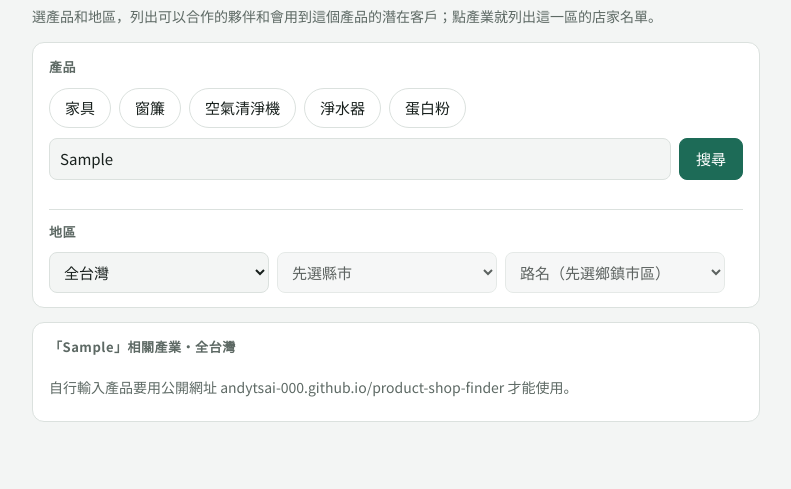
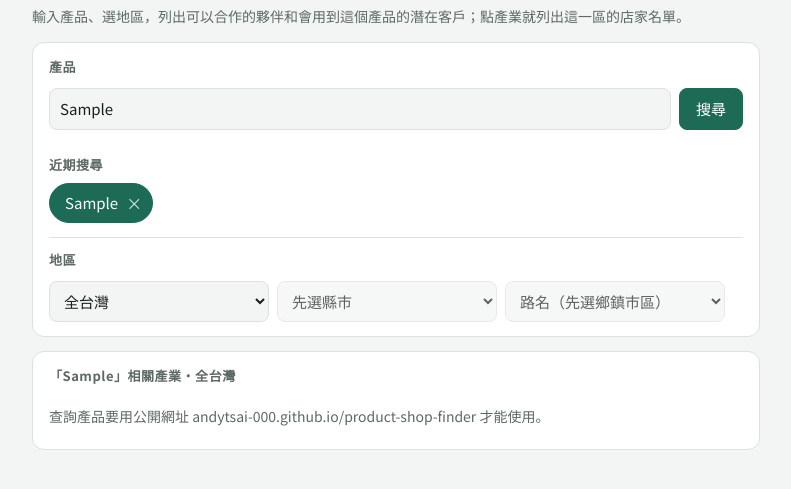
Before and after one commit to AndyTsai-000/product-shop-finder, a plain HTML site: page site/index.html in a window 1280 px wide. Both pictures are taken after typing "Sample" into the empty fields and a click on the button "搜尋". Shown: the part 73-562 px from the top of the page, without its empty margins (244-1035 px from the left). Drawn offline with Linux system fonts and the light colour scheme; no server answers.

Commit message:
產品改成「近期搜尋」：取消固定的五個產品，搜尋過的產品保留最近 10 筆（可移除）；後台產品篩選改用實際有標記的產品
Co-Authored-By: Claude Opus 5.5 <noreply@anthropic.com>

```diff
--- a/site/index.html
+++ b/site/index.html
@@ -44,6 +44,16 @@ h1{font-size:24px;margin:0;text-wrap:balance}
 .chip:hover{border-color:var(--accent)}
 .chip:focus-visible,.go:focus-visible,select:focus-visible,input:focus-visible,.btn:focus-visible{outline:2px solid var(--accent);outline-offset:2px}
 .chip.on{background:var(--accent);border-color:var(--accent);color:var(--accent-ink)}
+.recent{display:flex;flex-direction:column;gap:8px}
+.chip-w{display:inline-flex;align-items:center;border:1px solid var(--line);border-radius:999px;background:var(--card)}
+.chip-w:hover{border-color:var(--accent)}
+.chip-w.on{background:var(--accent);border-color:var(--accent)}
+.chip-w .chip{border:0;background:none;padding-right:6px}
+.chip-w.on .chip{color:var(--accent-ink)}
+.chip-w .rm{font:inherit;font-size:16px;line-height:1;border:0;background:none;color:var(--sub);cursor:pointer;padding:4px 10px 4px 2px;border-radius:0 999px 999px 0}
+.chip-w.on .rm{color:var(--accent-ink);opacity:.8}
+.chip-w .rm:hover{color:var(--warn)}
+.chip-w .rm:focus-visible{outline:2px solid var(--accent);outline-offset:-2px}
 .row{display:flex;gap:8px;flex-wrap:wrap}
 input,select{font:inherit;color:var(--ink);background:var(--bg);border:1px solid var(--line);
   border-radius:8px;padding:8px 10px;min-width:0}
@@ -238,7 +248,7 @@ select{flex:1 1 140px;max-width:220px}
       </div>
     </div>
   </header>
-  <p class="lead">選產品和地區，列出可以合作的夥伴和會用到這個產品的潛在客戶；點產業就列出這一區的店家名單。</p>
+  <p class="lead">輸入產品、選地區，列出可以合作的夥伴和會用到這個產品的潛在客戶；點產業就列出這一區的店家名單。</p>
 
   <section class="step gate" id="gate" hidden>
     <h2>請先登入</h2>
@@ -258,11 +268,14 @@ select{flex:1 1 140px;max-width:220px}
   </div>
   <section class="step">
     <div class="label">產品</div>
-    <div class="chips" id="products"></div>
     <form class="row" id="searchForm">
-      <input id="q" placeholder="或自行輸入產品，例如：沙發" maxlength="20" aria-label="自行輸入產品">
+      <input id="q" placeholder="輸入產品，例如：沙發、淨水器" maxlength="20" aria-label="輸入產品" enterkeyhint="search">
       <button class="btn solid">搜尋</button>
     </form>
+    <div class="recent" id="recentBox" hidden>
+      <span class="label">近期搜尋</span>
+      <div class="chips" id="products"></div>
+    </div>
     <div class="label sep">地區</div>
     <div class="row">
       <select id="county" aria-label="縣市"></select>
@@ -293,43 +306,11 @@ select{flex:1 1 140px;max-width:220px}
 </div>
 
 <script>
-/* 產品 → 依關係分類的相關產業。用「、」分隔，「名稱=搜尋字」可指定送去 Google 地圖的字 */
+/* 產品的相關產業分兩類。產業清單用「、」分隔，「名稱=搜尋字」可指定送去 Google 地圖的字 */
 const GROUPS = [
   ['partner', '合作夥伴', '可以互相介紹客人、一起接案'],
   ['client', '潛在客戶', '會用到這個產品，可以去推銷']
 ];
-const PRODUCTS = {
-  '家具': {
-    same: '家具行、家具批發、實木家具、訂製家具、二手家具、辦公家具',
-    up: '家具工廠、木材行、五金行、沙發布・皮革=沙發布 皮革、海綿・床墊=海綿 床墊工廠',
-    partner: '室內設計=室內設計公司、系統櫃、裝潢工程=裝潢公司、窗簾店、燈具店、木地板、搬家公司、房屋仲介、包租代管、地毯地墊、家飾雜貨、寢具店、壁紙、油漆工程、磁磚石材、清潔公司',
-    client: '建設公司、飯店、民宿、旅館・青旅、餐廳、咖啡廳、月子中心、補習班、安親班、長照中心、幼兒園、托嬰中心、診所、美容 SPA、美髮店、公司行號、共享辦公室、學校'
-  },
-  '窗簾': {
-    same: '窗簾店、百葉窗・捲簾=百葉窗 捲簾、窗簾工廠、窗簾清洗',
-    up: '窗簾布料批發=窗簾布 批發、窗簾軌道五金=窗簾軌道 五金、布料行',
-    partner: '室內設計=室內設計公司、裝潢工程=裝潢公司、系統櫃、家具行、壁紙、油漆工程、鋁門窗、玻璃行、清潔公司、搬家公司、燈具店、木地板、地毯地墊、家飾雜貨、寢具店、房屋仲介、防水抓漏',
-    client: '建設公司、飯店、民宿、旅館・青旅、診所、牙醫診所、中醫診所、醫院、月子中心、長照中心、補習班、安親班、幼兒園、托嬰中心、包租代管、美容 SPA、公司行號、學校'
-  },
-  '空氣清淨機': {
-    same: '空氣清淨機、家電行、家電量販店、3C 賣場=3C賣場',
-    up: '濾網耗材=空氣清淨機 濾網、家電維修、電器批發',
-    partner: '冷氣空調、全熱交換器、室內設計=室內設計公司、裝潢工程=裝潢公司、嬰兒用品店、寵物用品店、除甲醛・空氣檢測=除甲醛 空氣檢測、清潔公司、搬家公司、房屋仲介、水電行、系統櫃、動物醫院、寢具店',
-    client: '診所、牙醫診所、中醫診所、醫院、幼兒園、托嬰中心、月子中心、補習班、安親班、才藝教室、美髮店、美容 SPA、美甲美睫、寵物美容、寵物旅館、長照中心、共享辦公室、公司行號、律師・會計師、飯店'
-  },
-  '淨水器': {
-    same: '淨水器、飲水機、RO 逆滲透=RO逆滲透、淨水設備',
-    up: '濾心耗材=淨水器 濾心、水電材料行、水處理設備=水處理設備 工廠',
-    partner: '水電行、廚具行、熱水器、室內設計=室內設計公司、裝潢工程=裝潢公司、水塔清洗、系統櫃、衛浴設備、家電行、家電維修、清潔公司、房屋仲介、建設公司、包租代管',
-    client: '餐廳、咖啡廳、飲料店、早餐店、便當・自助餐、火鍋店、麵包烘焙、甜點冰品、幼兒園、托嬰中心、補習班、安親班、學校、健身房、診所、牙醫診所、動物醫院、共享辦公室、公司行號、長照中心'
-  },
-  '蛋白粉': {
-    same: '運動營養品=運動營養品 乳清蛋白、保健食品店=保健食品、藥局、藥妝店、有機食品店',
-    up: '食品原料行、保健食品代工=保健食品 代工、營養品批發=保健食品 批發',
-    partner: '健身工作室=私人教練 健身工作室、營養諮詢=營養師 營養諮詢、運動用品店、物理治療=物理治療所、瑜伽教室、中醫診所、自行車店、診所、早餐店、飲料店',
-    client: '健身房、拳擊館、運動中心、瘦身美容、長照中心、月子中心、跑步・運動社團=路跑 運動俱樂部、超市・量販店、便利商店、美容 SPA、按摩・養生館、醫院、大專院校、學校'
-  }
-};
 const parse = s => (s || '').split('、').filter(Boolean).map(w => {
   const [name, q] = w.split('=');
   return { name, q: q || name };
@@ -364,11 +345,14 @@ const districtsOf = c => (AREAS[c] || '').split(' ').filter(Boolean)
   .map(d => /[市鎮鄉區]$/.test(d) ? d : d + '區');
 
 const $ = id => document.getElementById(id);
-let product = '家具';
-/* 不在 PRODUCTS 裡的就是自行輸入的產品：相關產業由伺服器請 AI 從現有產業挑，結果存在 CUSTOM */
-const isCustom = () => !PRODUCTS[product];
+let product = '';
+/* 產品都由使用者輸入：相關產業由伺服器請 AI 從現有產業挑，結果存在 CUSTOM */
 const CUSTOM = {};
-const tableOf = p => PRODUCTS[p] || CUSTOM[p];
+const tableOf = p => CUSTOM[p];
+/* 近期搜尋過的產品（這個瀏覽器，新的在前，最多 10 筆） */
+const RECENT_MAX = 10;
+let recent = [];
+try { recent = JSON.parse(localStorage.getItem('recent') || '[]').filter(x => typeof x === 'string' && x && x.length <= 20).slice(0, RECENT_MAX); } catch (e) { recent = []; }
 let relErr = '', relBusy = '';
 
 function load(k) { try { return localStorage.getItem(k); } catch (e) { return null; } }
@@ -376,25 +360,43 @@ function save(k, v) { try { localStorage.setItem(k, v); } catch (e) {} }
 
 function renderProducts() {
   const box = $('products'); box.innerHTML = '';
-  Object.keys(PRODUCTS).forEach(p => {
+  $('recentBox').hidden = !recent.length;
+  recent.forEach(p => {
+    const w = document.createElement('span');
+    w.className = 'chip-w' + (p === product ? ' on' : '');
     const b = document.createElement('button');
-    b.className = 'chip' + (p === product ? ' on' : '');
-    b.textContent = p;
+    b.className = 'chip'; b.textContent = p;
+    b.setAttribute('aria-pressed', String(p === product));
     b.onclick = () => pickProduct(p);
-    box.appendChild(b);
+    const x = document.createElement('button');
+    x.className = 'rm'; x.textContent = '×'; x.title = '從近期搜尋移除';
+    x.setAttribute('aria-label', '從近期搜尋移除「' + p + '」');
+    x.onclick = () => removeRecent(p);
+    w.append(b, x);
+    box.appendChild(w);
   });
-  $('q').value = isCustom() ? product : '';
+  $('q').value = product;
+}
+function saveRecent() { save('recent', JSON.stringify(recent)); }
+function removeRecent(p) {
+  recent = recent.filter(x => x !== p);
+  saveRecent();
+  if (p === product) { product = recent[0] || ''; save('product', product); current = ''; tab = 'list'; road = ''; $('result').hidden = true; renderIndustries(); if (product) loadRelated(product); }
+  renderProducts();
 }
 function pickProduct(p) {
-  p = p.trim(); if (!p) return;
+  p = p.trim(); if (!p) { $('q').focus(); return; }
   product = p;
   save('product', p);
+  recent = [p, ...recent.filter(x => x !== p)].slice(0, RECENT_MAX);
+  saveRecent();
   current = '';
   tab = 'list'; road = '';
   $('result').hidden = true;
   renderProducts();
   renderIndustries();
-  if (isCustom()) { loadRelated(p); $('indStep').scrollIntoView({ behavior: 'smooth', block: 'start' }); }
+  loadRelated(p);
+  $('indStep').scrollIntoView({ behavior: 'smooth', block: 'start' });
 }
 
 /* 問伺服器：這個產品的合作夥伴／潛在客戶是哪些產業（第一次要十幾秒，之後會記住） */
@@ -402,7 +404,7 @@ async function loadRelated(p) {
   relErr = '';
   if (CUSTOM[p] || relBusy === p) return;
   try { const c = JSON.parse(load('rel2:' + p) || 'null'); if (c) { CUSTOM[p] = c; renderIndustries(); return; } } catch (e) {}
-  if (statusOk === false) { relErr = '自行輸入產品要用公開網址 andytsai-000.github.io/product-shop-finder 才能使用。'; renderIndustries(); return; }
+  if (statusOk === false) { relErr = '查詢產品要用公開網址 andytsai-000.github.io/product-shop-finder 才能使用。'; renderIndustries(); return; }
   if (!manifest || !token) { relErr = ''; return; }  // 名單或登入還沒好，好了會再叫一次
   try {
     relBusy = p;
@@ -476,7 +478,7 @@ const SRC = ['公司', '商號', '開放地圖'];
 let manifest = null, current = '', currentQ = '', shown = 0, areaRows = [], view = [], listNote = '';
 const cache = {};
 
-fetch(DATA + 'manifest.json').then(r => r.json()).then(m => { manifest = m; renderIndustries(); showList(); if (isCustom()) loadRelated(product); })
+fetch(DATA + 'manifest.json').then(r => r.json()).then(m => { manifest = m; renderIndustries(); showList(); if (product) loadRelated(product); })
   .catch(() => { manifest = { industries: {}, counties: [] }; renderIndustries(); });
 
 function infoOf(name) { return manifest && manifest.industries[name]; }
@@ -489,9 +491,11 @@ function countOf(name) {
 const mapUrl = q => 'https://www.google.com/maps/search/?api=1&query=' + encodeURIComponent(q);
 
 function renderIndustries() {
+  const box = $('industries'); box.innerHTML = '';
+  $('indStep').hidden = !product;
+  if (!product) return;
   $('indLabel').textContent = '「' + product + '」相關產業・' + ($('county').value || '全台灣');
   const table = tableOf(product);
-  const box = $('industries'); box.innerHTML = '';
   if (!table) {
     const e = document.createElement('div');
     e.className = 'empty';
@@ -571,7 +575,6 @@ let allStatus = [], statuses = {}, statusOk = null, tab = 'list';
    顯示在所有包含該產業的產品下 */
 function statusMap() {
   const table = tableOf(product) || {};
-  if (isCustom()) return Object.fromEntries(allStatus.filter(r => r.p === product).map(r => [r.key, r]));
   const inds = new Set(GROUPS.flatMap(([g]) => parse(table[g]).map(i => i.name)));
   const map = {};
   for (const r of allStatus) if (!r.p && inds.has(r.ind)) map[r.key] = r;
@@ -616,9 +619,9 @@ function showApp(on) {
 async function boot() {
   let r;
   try { r = await fetch(API, { cache: 'no-store', headers: authHeaders() }); }
-  catch (e) { statusOk = false; showApp(true); if (current) render(); if (isCustom()) loadRelated(product); return; }
+  catch (e) { statusOk = false; showApp(true); if (current) render(); if (product) loadRelated(product); return; }
   if (r.status === 401) { logout(token ? '登入已失效，請重新登入。' : ''); return; }
-  if (r.ok) { const j = await r.json(); allStatus = j.items; setMe(j.me); statusOk = true; showApp(true); renderDue(); if (current) render(); if (isCustom()) loadRelated(product); }
+  if (r.ok) { const j = await r.json(); allStatus = j.items; setMe(j.me); statusOk = true; showApp(true); renderDue(); if (current) render(); if (product) loadRelated(product); }
 }
 
 function logout(msg) {
@@ -1052,7 +1055,10 @@ addEventListener('scroll', () => {
 $('toTop').onclick = () => scrollTo({ top: 0, behavior: 'smooth' });
 
 const saved = load('product');
-if (saved && saved.length <= 20) product = saved;
+if (saved && saved.length <= 20) {
+  product = saved;
+  if (!recent.includes(saved)) { recent = [saved, ...recent].slice(0, RECENT_MAX); saveRecent(); }
+}
 renderProducts();
 fillCounty();
 fillRoad(null);
```
Also changed, not shown: site/admin.html (+1 -2 lines).
